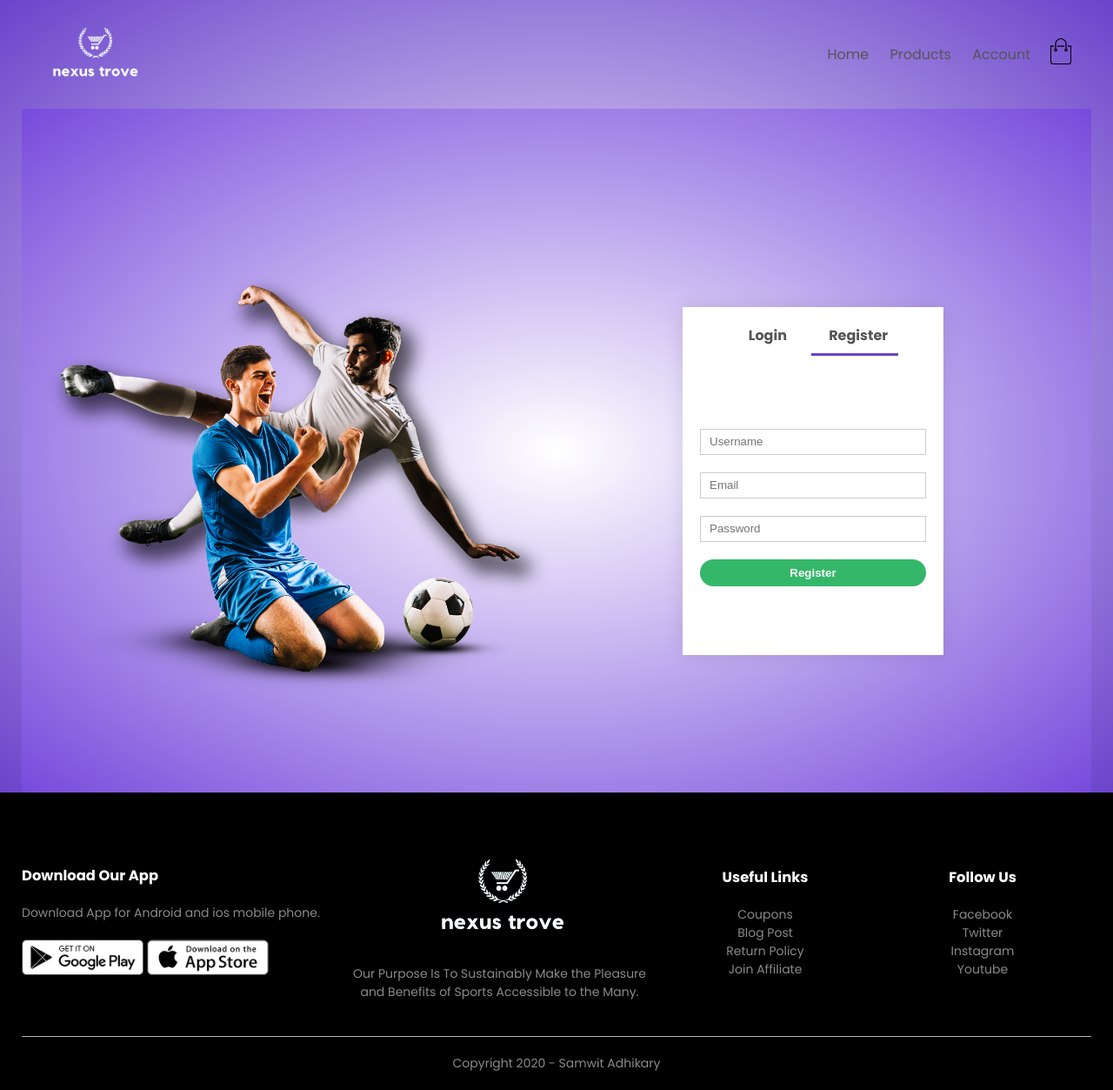
After one commit to alantomanu/nexus-trove, a Django app: a page that uses nexus_trove/templates/menu.html in a window 1280 px wide. The commit adds this page. Shown: the whole page at 87% size. Run offline with Django 4.2, Linux system fonts and the light colour scheme.

Commit message:
added acccounts and account _banner template and necessary details

```diff
--- a/nexus_trove/customers/urls.py
+++ b/nexus_trove/customers/urls.py
@@ -5,5 +5,5 @@ from django.conf import settings
 from django.conf.urls.static import static
 from . import views
 urlpatterns = [
-    path('account',views.account,name='account'),
+    path('account',views.show_account,name='account'),
 ]
--- a/nexus_trove/customers/views.py
+++ b/nexus_trove/customers/views.py
@@ -1,3 +1,5 @@
 from django.shortcuts import render
 
 # Create your views here.
+def show_account(request):
+    return render(request,'account.html')
--- a/nexus_trove/nexus_trove/urls.py
+++ b/nexus_trove/nexus_trove/urls.py
@@ -20,7 +20,8 @@ from django.conf import settings
 from django.conf.urls.static import static
 urlpatterns = [
     path('admin/', admin.site.urls),
-    path('', include('products.urls'))
+    path('', include('products.urls')),
+    path('customer', include('customers.urls')),
 ]
 if settings.DEBUG:
     urlpatterns += static(settings.MEDIA_URL, document_root=settings.MEDIA_ROOT)
--- a/nexus_trove/static/css/style.css
+++ b/nexus_trove/static/css/style.css
@@ -309,7 +309,7 @@ th:last-child{
 /* Account page */
 .account-page{
     padding: 50px 0;
-    background: radial-gradient(#fff, #ffd6d6);
+    background: radial-gradient(#ffffff, #774bdc); /* Enhanced gradient with vibrant purple */
 }
 .form-container{
     background: #fff;
--- /dev/null
+++ b/nexus_trove/templates/account.html
@@ -0,0 +1,26 @@
+{% extends 'blank_layout.html' %}
+{%load static%}
+{%block banner%}
+{%include 'account_banner.html'%}
+{%endblock banner%}
+{%block content%}
+{%block extra_scripts%}
+<script>
+    var LoginForm = document.getElementById("LoginForm");
+    var RegForm = document.getElementById("RegForm");
+    var Indicator = document.getElementById("Indicator");
+    function register() {
+        RegForm.style.transform = "translatex(0px)";
+        LoginForm.style.transform = "translatex(0px)";
+        Indicator.style.transform = "translateX(100px)";
+
+    }
+    function login() {
+        RegForm.style.transform = "translatex(300px)";
+        LoginForm.style.transform = "translatex(300px)";
+        Indicator.style.transform = "translate(0px)";
+
+    }
+</script>
+{%endblock%}
+{%endblock content%}
--- /dev/null
+++ b/nexus_trove/templates/account_banner.html
@@ -0,0 +1,32 @@
+{%load static%}
+<div class="account-page">
+    <div class="container">
+        <div class="row">
+            <div class="col-2">
+                <img src="{% static 'images/image1.png'%}" width="100%">
+            </div>
+            <div class="col-2">
+                <div class="form-container">
+                    <div class="form-btn">
+                        <span onclick="login()">Login</span>
+                        <span onclick="register()">Register</span>
+                        <hr id="Indicator">
+                    </div>
+                    <form id="LoginForm">
+                        <input type="text" placeholder="Username">
+                        <input type="password" placeholder="Password">
+                        <button type="submit" class="btn">Login</button>
+                        <a href="">Forget Password</a>
+                    </form>
+
+                    <form id="RegForm">
+                        <input type="text" placeholder="Username">
+                        <input type="email" placeholder="Email">
+                        <input type="password" placeholder="Password">
+                        <button type="submit" class="btn">Register</button>
+                    </form>
+                </div>
+            </div>
+        </div>
+    </div>
+</div>
--- a/nexus_trove/templates/blank_layout.html
+++ b/nexus_trove/templates/blank_layout.html
@@ -84,8 +84,10 @@
                 MenuItems.style.maxHeight = "0px"
             }
         }
+
     </script>
-
+{%block extra_scripts%}
+{%endblock%}
 </body>
 
 </html>
--- a/nexus_trove/templates/menu.html
+++ b/nexus_trove/templates/menu.html
@@ -7,7 +7,7 @@
         <ul id="MenuItems">
             <li><a href="{% url 'home'%}">Home</a></li>
             <li><a href="{% url 'list_product'%}">Products</a></li>
-            <li><a href="account.html">Account</a></li>
+            <li><a href="{%url 'account'%}">Account</a></li>
         </ul>
     </nav>
     <a href="cart.html"><img src="{% static 'images/cart.png'%}" width="30px" height="30px"></a>
```
